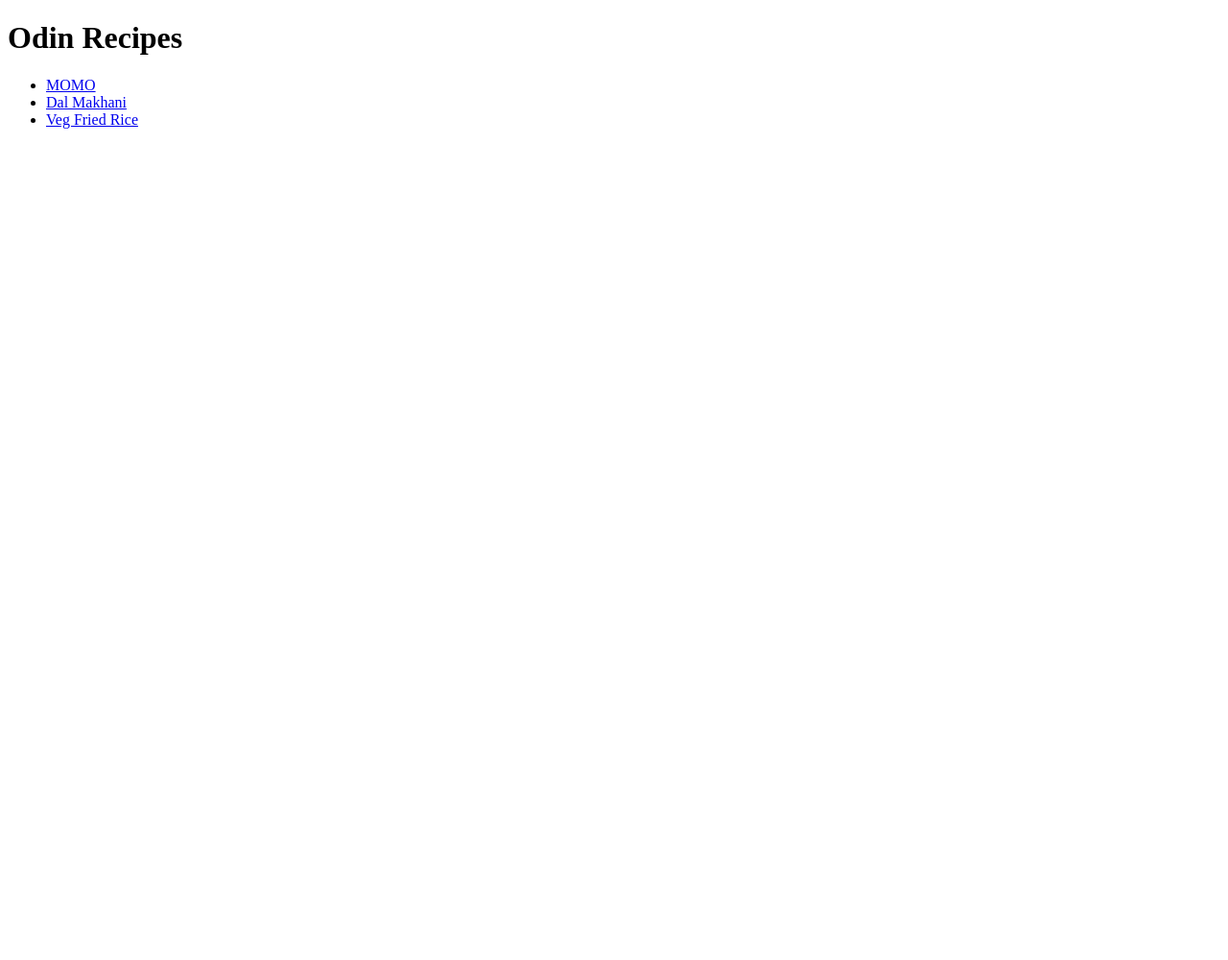
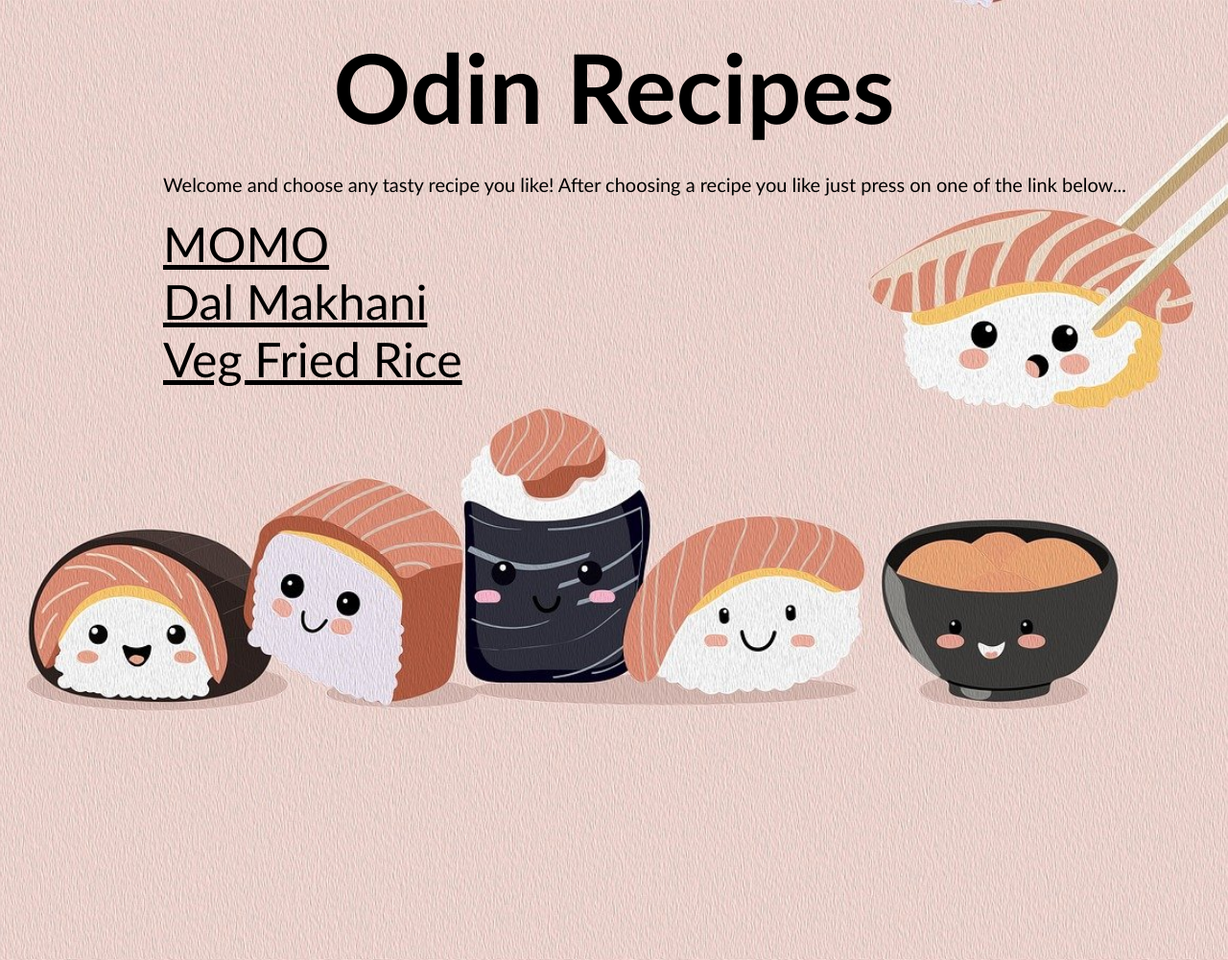
Before and after one commit to SonamTenzinGxyz/odin-recipes, a plain HTML site: page index.html in a window 1280 px wide. Shown: the whole page at 96% size. Before the commit the page ends 800 px from the top, so only its background shows below. Drawn offline with Linux system fonts and the light colour scheme.

Commit message:
customized using css :-]

```diff
--- a/index.html
+++ b/index.html
@@ -3,14 +3,18 @@
 <head>
     <meta charset="UTF-8">
     <meta name="viewport" content="width=device-width, initial-scale=1.0">
-    <title>Document</title>
+    <link rel="stylesheet" href="style.css">
+    <title>Odin-recipe</title>
 </head>
 <body>
+<div class="main">
     <h1>Odin Recipes</h1>
+    <p class="textt">Welcome and choose any tasty recipe you like! After choosing a recipe you like just press on one of the link below...</p>
     <ul>
-    <li><a href="recipes/momo.html" target="_blank">MOMO</a></li>
-    <li><a href="recipes/dal-makhani.html" target="_blank">Dal Makhani</a></li>
-    <li><a href="recipes/veg-fried-rice.html" target="_blank">Veg Fried Rice</a></li>
+    <li><a href="recipes/momo.html" target="_blank" style="color: black;">MOMO</a></li>
+    <li><a href="recipes/dal-makhani.html" target="_blank" style="color: black">Dal Makhani</a></li>
+    <li><a href="recipes/veg-fried-rice.html" target="_blank"style="color: black">Veg Fried Rice</a></li>
     </ul>
+</div>
 </body>
 </html>
--- /dev/null
+++ b/style.css
@@ -0,0 +1,35 @@
+* {
+    box-sizing: border-box;
+    padding: 0;
+    margin: 0;
+    font-family: 'Gill Sans', 'Gill Sans MT', Calibri, 'Trebuchet MS', sans-serif;
+}
+.body {
+    width: 100%;
+}
+.main {
+    width: 100%;
+    height: 1000px;
+    background-image: url(img/home.jpg);
+    background-repeat: no-repeat;
+    background-size: cover;
+    background-position: center;
+}
+h1 {
+    font-size: 100px;
+    padding: 30px;
+    text-align: center;
+}
+.textt {
+    font-size: 20px;
+    padding: 0px 0px 20px 170px;
+}
+
+ul {
+padding: 0px 0px 20px 170px;
+list-style-type: none;
+font-size: 50px;
+}
+a {
+    text-decoration: underline;
+}
```
Also changed, not shown: img/home.jpg (added).
